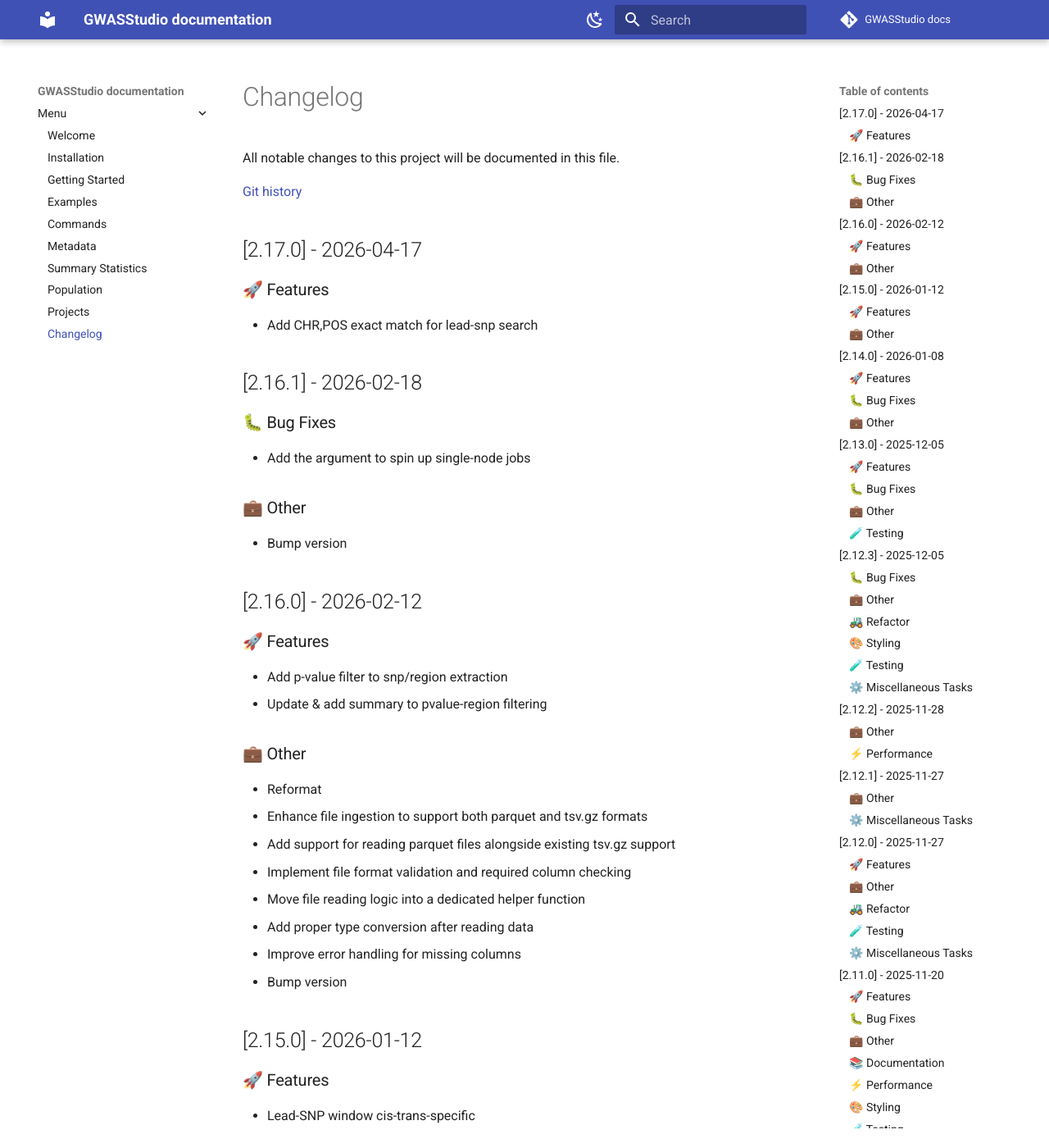
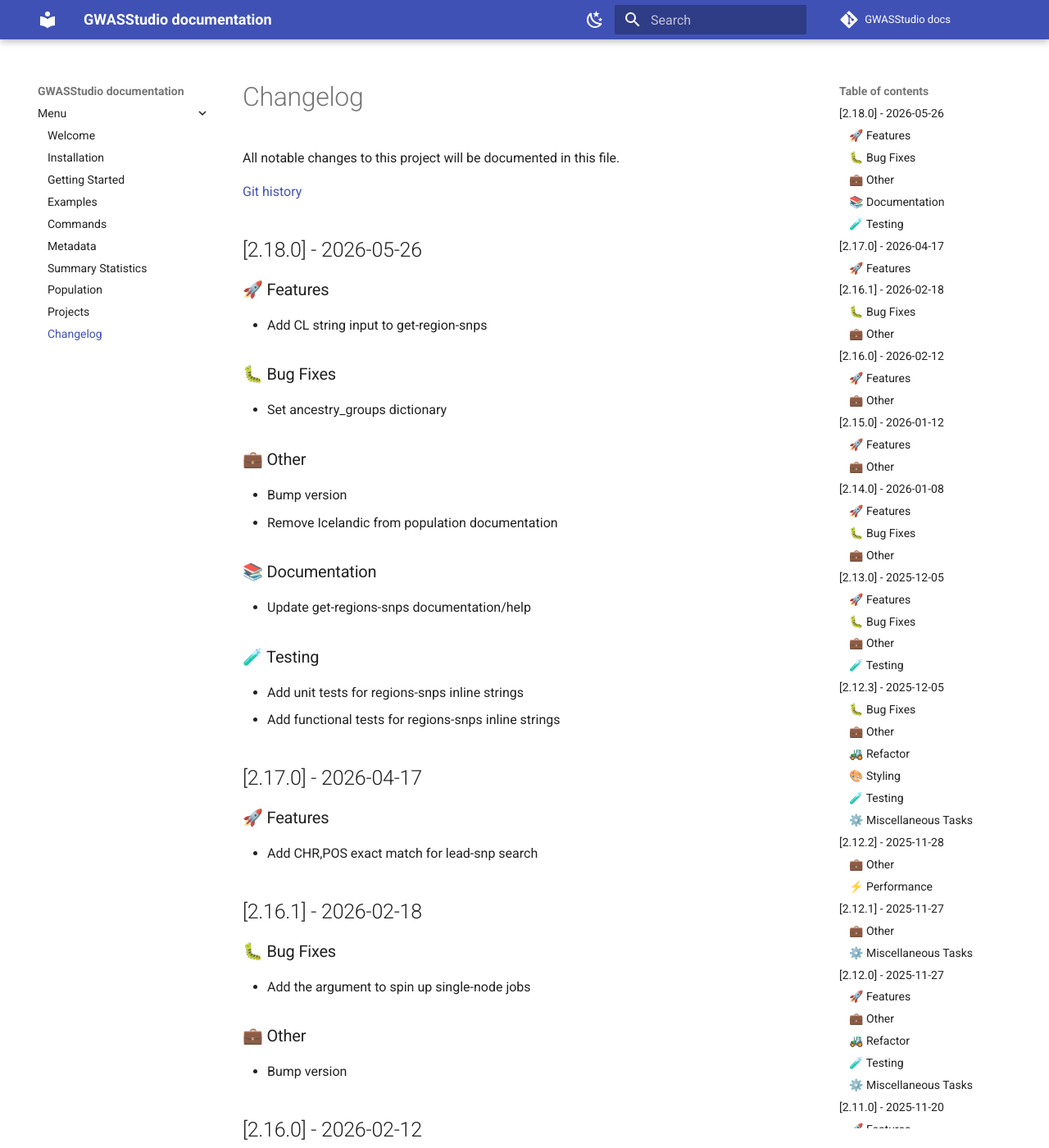
Before and after one commit to ht-diva/gwasstudio, an MkDocs documentation site: the page built from docs/changelog.md, in a window 1280 px wide and 1400 px high. Shown: the whole window at 82% size. Built offline with MkDocs 1.6.1 and Material for MkDocs 9.7.7, drawn with Linux system fonts in a browser that asks for light colours; comment, search, counter and statistics services are not loaded.

Commit message:
bump version

```diff
--- a/docs/changelog.md
+++ b/docs/changelog.md
@@ -3,6 +3,30 @@
 All notable changes to this project will be documented in this file.
 
 [Git history](https://github.com/ht-diva/gwasstudio/commits/main/)
+## [2.18.0] - 2026-05-26
+
+### 🚀 Features
+
+- Add CL string input to get-region-snps
+
+### 🐛 Bug Fixes
+
+- Set ancestry_groups dictionary
+
+### 💼 Other
+
+- Bump version
+- Remove Icelandic from population documentation
+
+### 📚 Documentation
+
+- Update get-regions-snps documentation/help
+
+### 🧪 Testing
+
+- Add unit tests for regions-snps inline strings
+- Add functional tests for regions-snps inline strings
+
 ## [2.17.0] - 2026-04-17
 
 ### 🚀 Features
--- a/pyproject.toml
+++ b/pyproject.toml
@@ -1,6 +1,6 @@
 [project]
 name = "gwasstudio"
-version = "2.17.0"
+version = "2.18.0"
 description = ""
 authors = [
     { name = "Gianmauro Cuccuru", email = "gianmauro.cuccuru@fht.org" },
```
